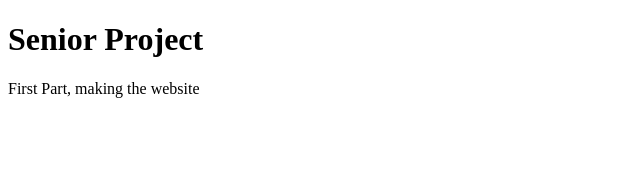
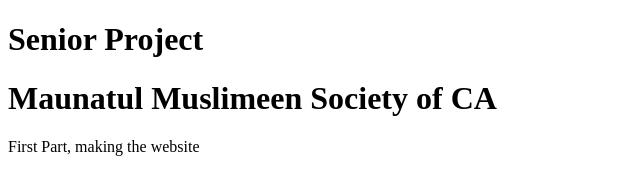
Before and after one commit to RobertoRamil/ProjectMasjid, a plain HTML site: page index.html in a window 1280 px wide. Shown: the whole page, without its empty margins (0-640 px from the left). Drawn offline with Linux system fonts and the light colour scheme.

Commit message:
Adding the name of the Org

```diff
--- a/index.html
+++ b/index.html
@@ -9,6 +9,7 @@
     <header>
         <div class="container">
             <h1>Senior Project</h1>
+            <h1>Maunatul Muslimeen Society of CA</h1>
             <p>First Part, making the website</p>
         </div>
     </header>
```
